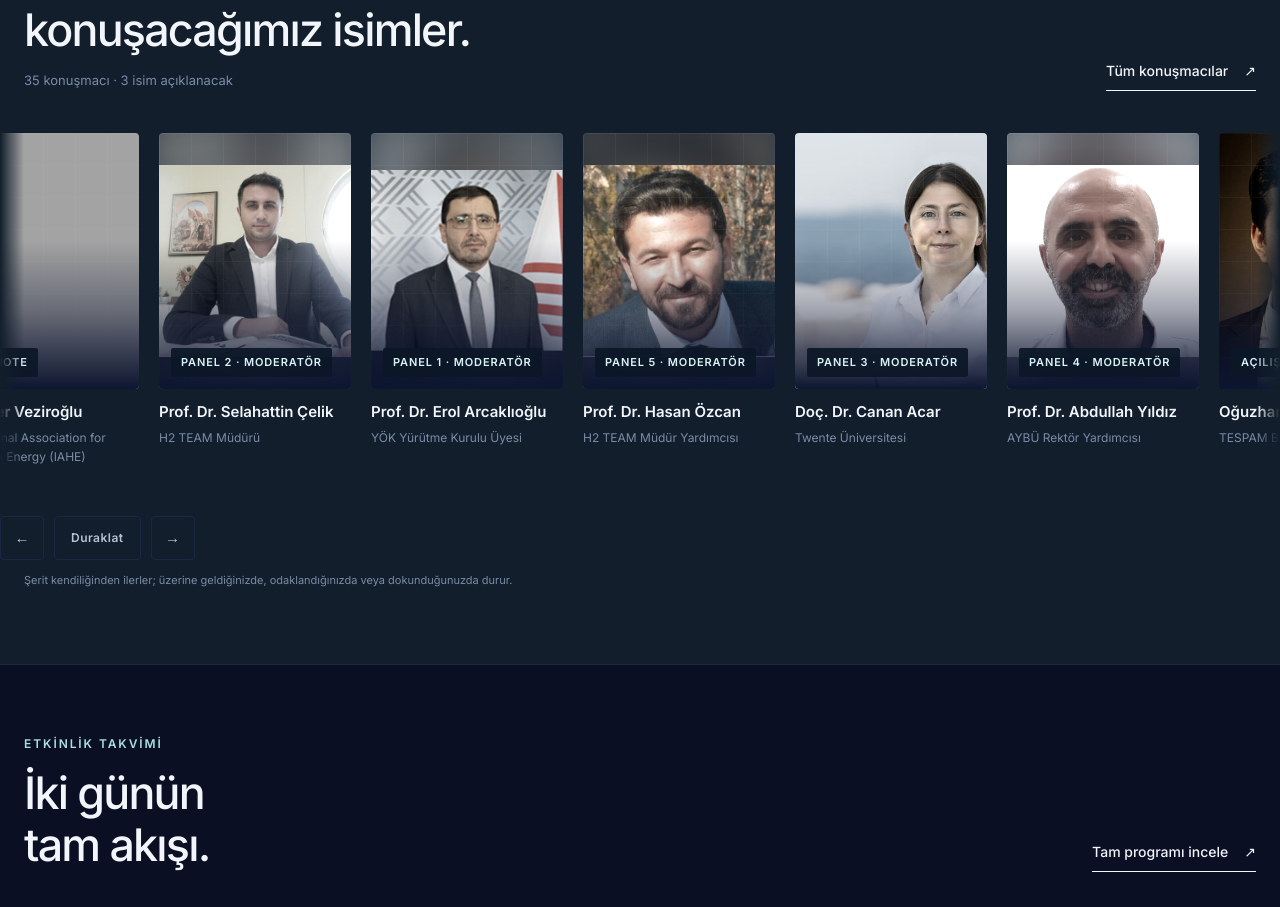
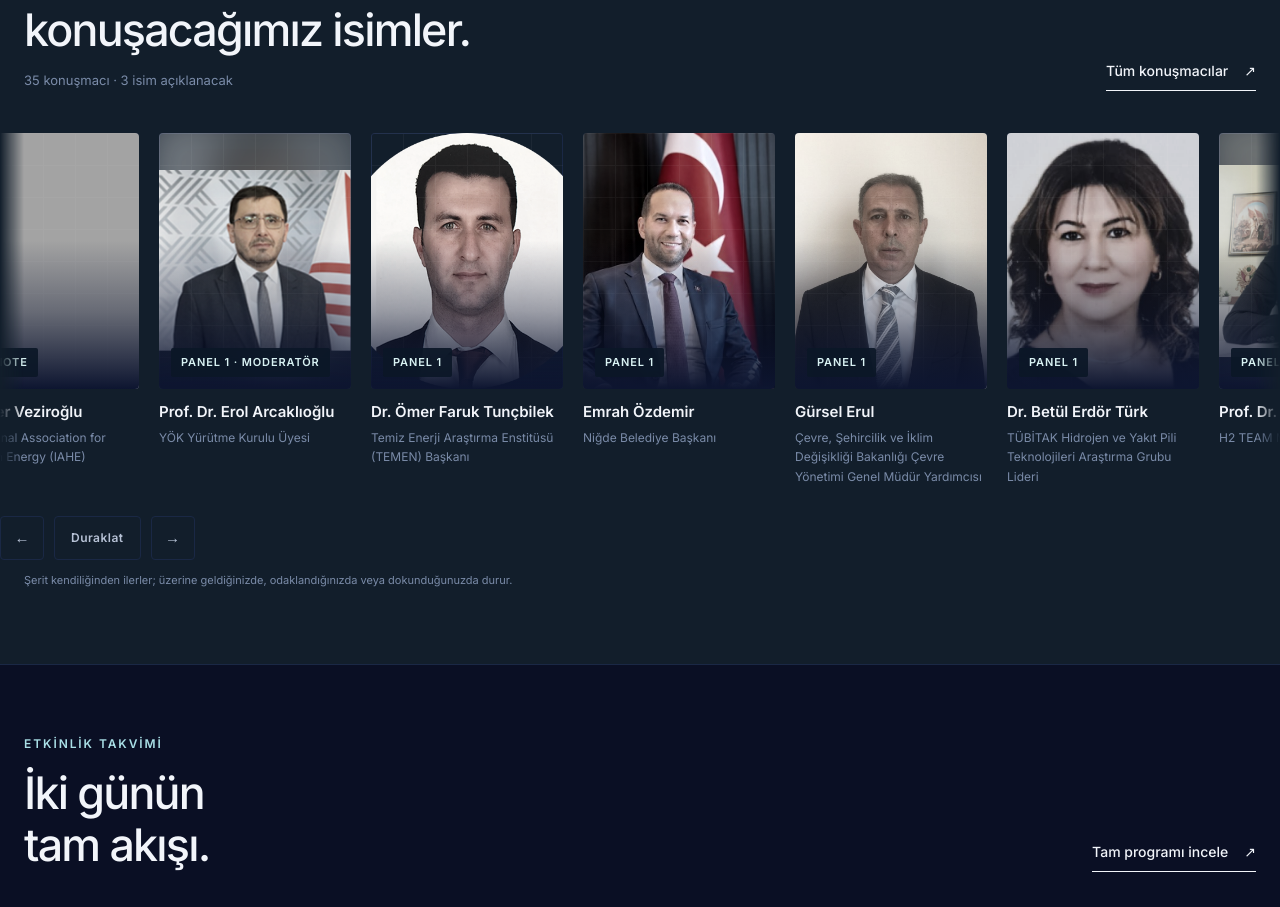
Before and after one commit to turkesdedeci/h2zirve, a Next.js app: page /tasarim-deneme in a window 1280 px wide. Shown: the part 2000-2907 px from the top of the page. Built offline with nearby package versions, Linux system fonts and the light colour scheme; grey boxes are pictures that could not be loaded.

Commit message:
Konuşmacı şeridini keynote ve panel sırasına göre grupla

```diff
--- a/src/app/tasarim-deneme/SpeakerMarquee.tsx
+++ b/src/app/tasarim-deneme/SpeakerMarquee.tsx
@@ -4,6 +4,33 @@ import type { Speaker } from "@/data/speakers";
 import SpeakerCard from "./SpeakerCard";
 import { useAutoScroll } from "./useAutoScroll";
 import styles from "./preview.module.css";
+
+const speakerGroupRank = (speaker: Speaker) => {
+  if (speaker.role.includes("Keynote")) return 0;
+
+  const panelMatch = speaker.role.match(/Panel\s+([1-5])/);
+  if (panelMatch) return Number(panelMatch[1]);
+
+  if (speaker.role.includes("Açılış")) return 6;
+
+  return 99;
+};
+
+const orderMarqueeSpeakers = (speakers: Speaker[]) =>
+  speakers
+    .map((speaker, originalIndex) => ({ speaker, originalIndex }))
+    .sort((a, b) => {
+      const groupDifference = speakerGroupRank(a.speaker) - speakerGroupRank(b.speaker);
+      if (groupDifference !== 0) return groupDifference;
+
+      const moderatorDifference =
+        Number(!a.speaker.role.includes("Moderatörü")) -
+        Number(!b.speaker.role.includes("Moderatörü"));
+      if (moderatorDifference !== 0) return moderatorDifference;
+
+      return a.originalIndex - b.originalIndex;
+    })
+    .map(({ speaker }) => speaker);
 
 export default function SpeakerMarquee({
   speakers,
@@ -12,6 +39,8 @@ export default function SpeakerMarquee({
   speakers: Speaker[];
   label: string;
 }) {
+  const orderedSpeakers = orderMarqueeSpeakers(speakers);
+
   const {
     viewportRef,
     firstListRef,
@@ -33,7 +62,7 @@ export default function SpeakerMarquee({
         {...viewportHandlers}
       >
         <ul ref={firstListRef} className={styles.marqueeTrack}>
-          {speakers.map((speaker, index) => (
+          {orderedSpeakers.map((speaker, index) => (
             <li
               key={`${speaker.name}-${index}`}
               className={styles.marqueeItem}
@@ -52,7 +81,7 @@ export default function SpeakerMarquee({
           aria-hidden="true"
           inert
         >
-          {speakers.map((speaker, index) => (
+          {orderedSpeakers.map((speaker, index) => (
             <li key={`clone-${speaker.name}-${index}`} className={styles.marqueeItem}>
               <SpeakerCard speaker={speaker} />
             </li>
```
